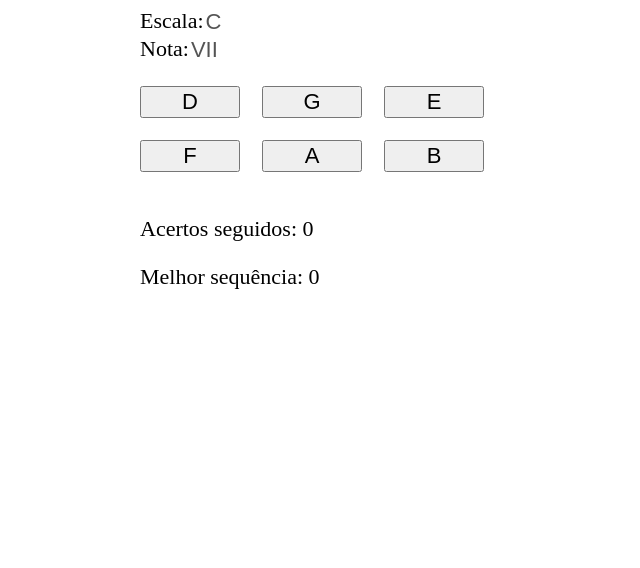
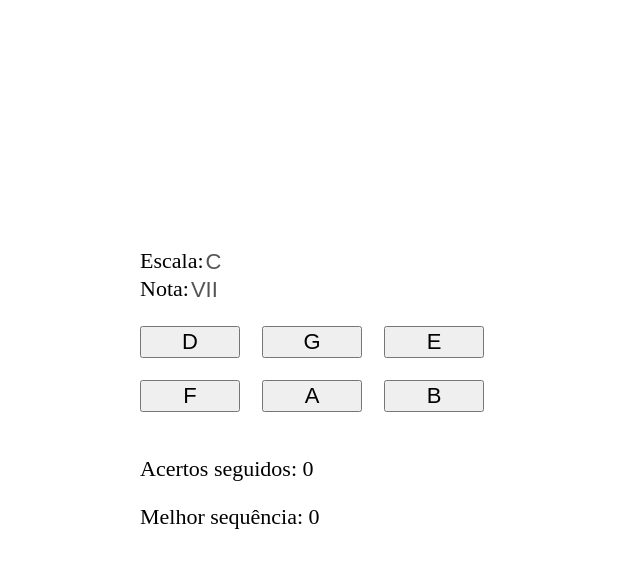
Before and after one commit to gandradeiasi/teoria-musical, a plain HTML site: page index.html in a window 1280 px wide. Shown: the whole page, without its empty margins (0-640 px from the left). Drawn offline with Linux system fonts and the light colour scheme.

Commit message:
Add files via upload

```diff
--- a/index.html
+++ b/index.html
@@ -10,14 +10,17 @@
 
 <body>
     <div class="container">
+        <div class="center-vertical">
             <nav>
                 <ul>
                     <li id="escalas_maiores">Escalas maiores (grau)</li>
                     <li id="escalas_maiores_nota">Escalas maiores (nota)</li>
                 </ul>
             </nav>
+
             <div id="main">
 
+            </div>
         </div>
     </div>
     <script src="./globals.js"></script>
--- a/style.css
+++ b/style.css
@@ -1,6 +1,13 @@
 * { font-size: 22px; }
 
-.container { display: block; margin: auto; max-width: 1000px;}
+.container { display: block; margin: auto; max-width: 1000px; position: relative;}
+.container .center-vertical {
+    margin: 0;
+    position: fixed;
+    top: 50%;
+    -ms-transform: translateY(-50%);
+    transform: translateY(-50%);
+}
 
 #main label { display: flex; }
 
```
Lines whose indentation alone changed are shown as unchanged.
